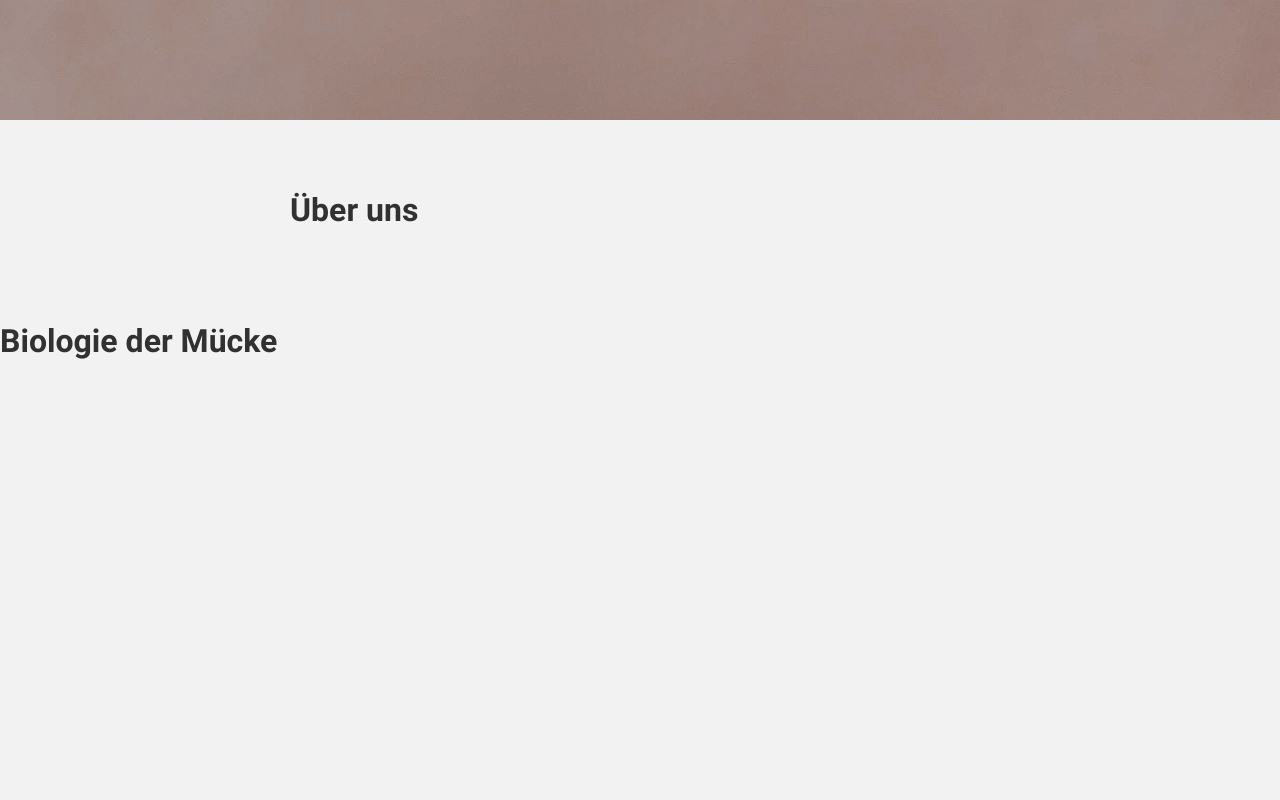
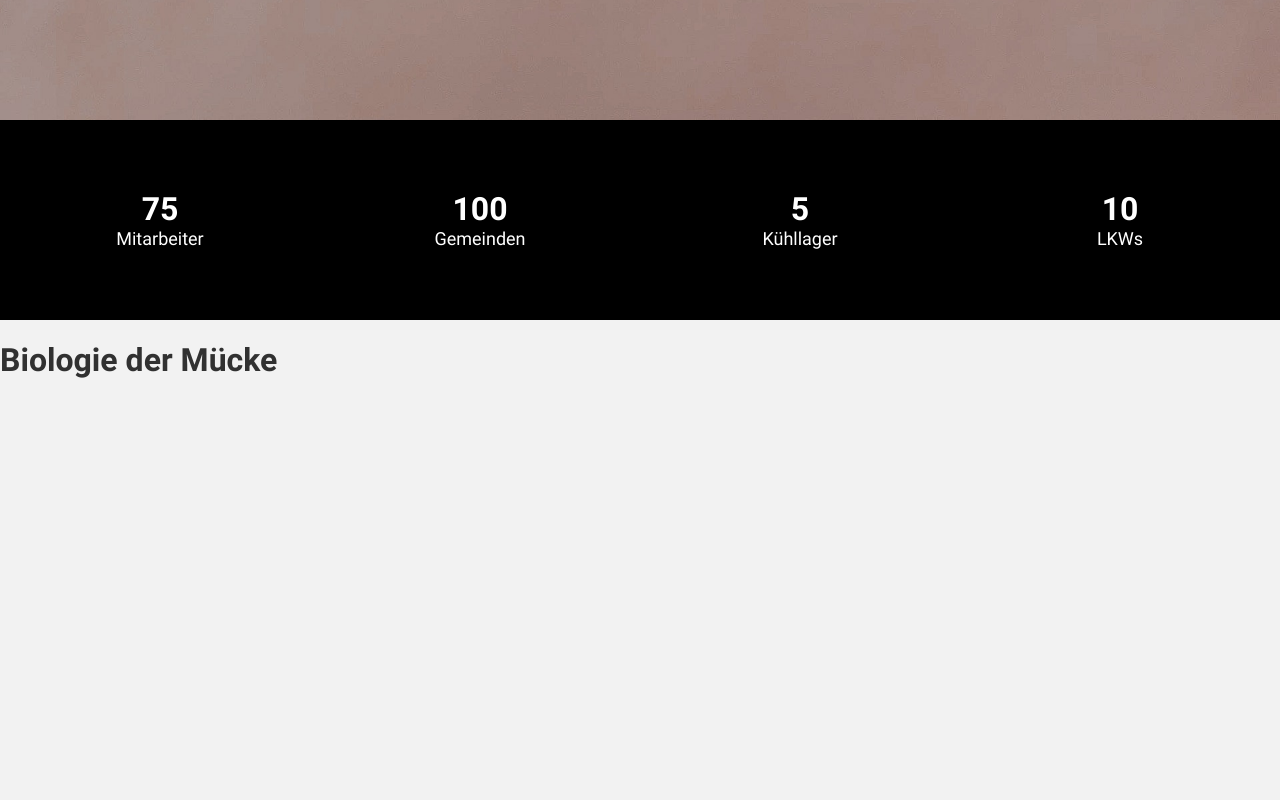
Before and after one commit to DucAnhPhi/icybac_website, a Gatsby site: page / in a window 1280 px wide. Shown: the part 5740-6540 px from the top of the page. Built offline with nearby package versions, Linux system fonts and the light colour scheme; Gatsby itself is replaced by a stand-in of ours.

Commit message:
add about section

```diff
--- a/src/components/About/index.jsx
+++ b/src/components/About/index.jsx
@@ -1,10 +1,30 @@
 import React from 'react';
 import { Wrapper, Content } from './styles';
+import { Title, Text } from '../index';
 
 export const About = () => (
     <Wrapper id="überuns">
-        <Content>
-            <h1>Über uns</h1>
-        </Content>
+        <div className="stat">
+            <Title white nomargin>75</Title>
+            <Text white nomargin>Mitarbeiter</Text>
+        </div>
+        <div className="stat">
+            <Title white nomargin>
+                100
+            </Title>
+            <Text white nomargin>
+                Gemeinden
+            </Text>
+        </div>
+        <div className="stat">
+            <Title white nomargin>
+                5
+            </Title>
+            <Text white nomargin>Kühllager</Text>
+        </div>
+        <div className="stat">
+            <Title white nomargin>10</Title>
+            <Text white nomargin>LKWs</Text>
+        </div>
     </Wrapper>
 );
--- a/src/components/About/styles.js
+++ b/src/components/About/styles.js
@@ -2,10 +2,16 @@ import styled from 'styled-components';
 
 export const Wrapper = styled.div`
     display: flex;
-    justify-content: center;
-    padding: 50px 0;
+    flex-direction: row;
+    background-color: black;
+    color: white;
+
+    .stat {
+        flex: 1;
+        height: 200px;
+        display: flex;
+        flex-direction:column;
+        justify-content: center;
+        text-align: center;
+    }
 `
-
-export const Content = styled.div`
-    width: 700px;
-`;
--- a/src/components/Contact/index.jsx
+++ /dev/null
@@ -1,8 +0,0 @@
-import React from 'react';
-import { Wrapper } from './styles';
-
-export const Contact = () => (
-    <Wrapper id="kontakt">
-        <h1>Kontakt</h1>
-    </Wrapper>
-);
--- a/src/components/Contact/styles.js
+++ /dev/null
@@ -1,6 +0,0 @@
-import styled from 'styled-components';
-
-export const Wrapper = styled.div`
-    display: flex;
-    height: 1200px;
-`
--- a/src/components/Selfhelp/index.jsx
+++ /dev/null
@@ -1,8 +0,0 @@
-import React from 'react';
-import { Wrapper } from './styles';
-
-export const Selfhelp = () => (
-    <Wrapper id="selbsthilfe">
-        <h1>Selbsthilfe</h1>
-    </Wrapper>
-);
--- a/src/components/Selfhelp/styles.js
+++ /dev/null
@@ -1,6 +0,0 @@
-import styled from 'styled-components';
-
-export const Wrapper = styled.div`
-    display: flex;
-    height: 1200px;
-`
--- a/src/components/Text/index.jsx
+++ b/src/components/Text/index.jsx
@@ -1,8 +1,8 @@
 import React from 'react';
 import { Wrapper } from './styles';
 
-export const Text = ({children}) => (
-    <Wrapper>
+export const Text = ({children, white, nomargin}) => (
+    <Wrapper white={white} nomargin={nomargin}>
         {children}
     </Wrapper>
 );
--- a/src/components/Text/styles.js
+++ b/src/components/Text/styles.js
@@ -1,13 +1,29 @@
 import styled from 'styled-components';
 
 export const Wrapper = styled.p`
-    color: black;
     font-size: 18px;
-    margin-bottom: 30px;
 
     @media (max-width: 600px) {
         font-size: 15px;
         margin-block-start: 1em;
         margin-block-end: 1em;
     }
+    ${({ white }) =>
+    white
+      ? `
+        color: white;
+      `
+      : `
+        color: black;
+      `
+    }
+    ${({ nomargin }) =>
+    nomargin
+      ? `
+        margin: 0;
+      `
+      : `
+        margin-bottom: 30px;
+      `
+    }
 `
--- a/src/components/Title/index.jsx
+++ b/src/components/Title/index.jsx
@@ -1,8 +1,8 @@
 import React from 'react';
 import { Wrapper } from './styles';
 
-export const Title = ({children}) => (
-    <Wrapper>
+export const Title = ({children, white, nomargin}) => (
+    <Wrapper white={white} nomargin={nomargin}>
         {children}
     </Wrapper>
 );
--- a/src/components/Title/styles.js
+++ b/src/components/Title/styles.js
@@ -1,12 +1,28 @@
 import styled from 'styled-components';
 
 export const Wrapper = styled.h1`
-    color: black;
     font-size: 32px;
-    margin-bottom: 30px;
 
     @media (max-width: 600px) {
         font-size: 25px;
         margin-bottom: 20px;
     }
+    ${({ white }) =>
+    white
+      ? `
+        color: white;
+      `
+      : `
+        color: black;
+      `
+    }
+    ${({ nomargin }) =>
+    nomargin
+      ? `
+        margin: 0;
+      `
+      : `
+        margin-bottom: 30px;
+      `
+    }
 `
--- a/src/components/index.js
+++ b/src/components/index.js
@@ -2,8 +2,6 @@ export * from './Header';
 export * from './Layout';
 export * from './About';
 export * from './Biology';
-export * from './Selfhelp';
-export * from './Contact';
 export * from './Partner';
 export * from './Footer';
 export * from './Logo';
--- a/src/pages/index.js
+++ b/src/pages/index.js
@@ -2,14 +2,12 @@ import * as React from "react"
 import {
   About,
   Biology,
-  Contact,
   Control,
   Footer,
   Header,
   Hero,
   Layout,
-  Partner,
-  Selfhelp
+  Partner
 } from '../components';
 const IndexPage = () => {
   return (
@@ -19,9 +17,7 @@ const IndexPage = () => {
         <Control />
         <About />
         <Biology />
-        <Selfhelp />
         <Partner />
-        <Contact />
         <Footer />
       </Layout>
   )
```
